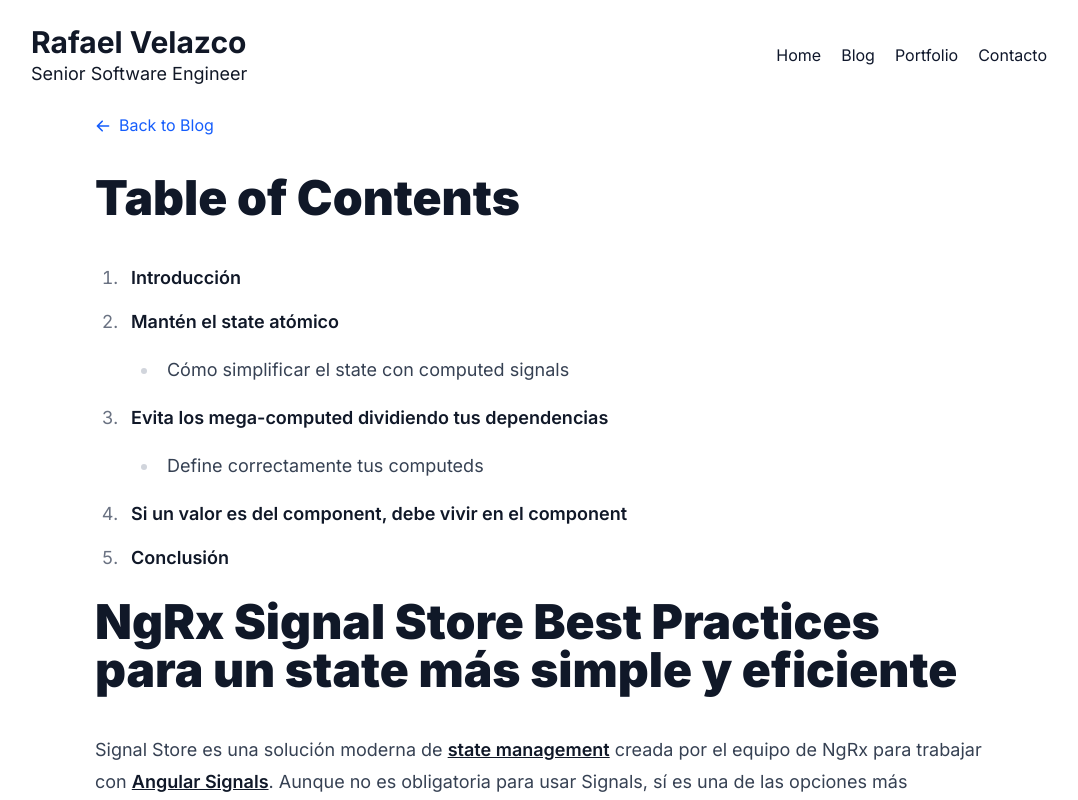
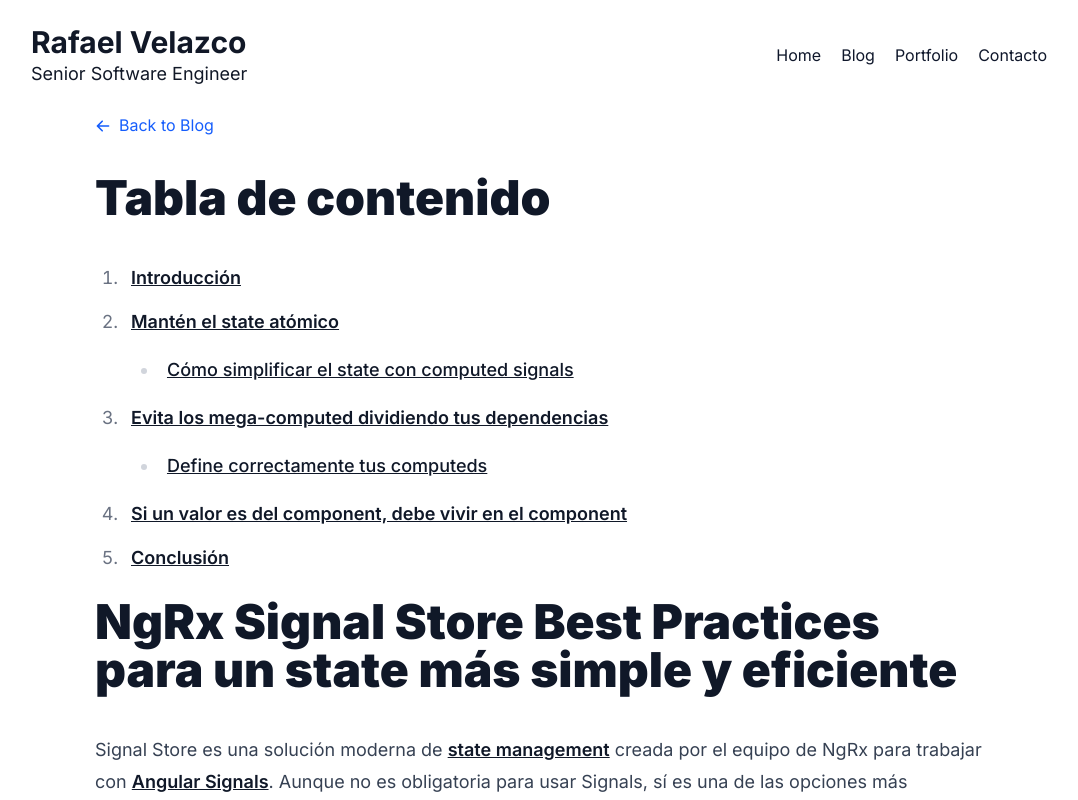
Before and after one commit to rjvelazco/rjvelazco-v2, a Next.js app: page /blog/posts/ngrx-signal-store-best-practices-para-un-state-mas-simple-y-eficiente in a window 1280 px wide. Shown: the top 800 px of the page, without its empty margins (97-1175 px from the left). Built offline with nearby package versions, Linux system fonts and the light colour scheme.

Commit message:
feat(blog): add interactive table of contents with anchor links to NgRx post

```diff
--- a/src/app/(site)/blog/posts/ngrx-signal-store-best-practices-para-un-state-mas-simple-y-eficiente/page.mdx
+++ b/src/app/(site)/blog/posts/ngrx-signal-store-best-practices-para-un-state-mas-simple-y-eficiente/page.mdx
@@ -41,16 +41,17 @@
   return <MdxLayout>{children}</MdxLayout>;
 }
 
-# **Table of Contents**
+# **Tabla de contenido**
 
-1. **Introducción**
-2. **Mantén el state atómico**
-    - Cómo simplificar el state con computed signals
-3. **Evita los mega-computed dividiendo tus dependencias**
-    - Define correctamente tus computeds
-4. **Si un valor es del component, debe vivir en el component**
-5. **Conclusión**
+1. [**Introducción**](#introduccion)
+2. [**Mantén el state atómico**](#mantener-el-state-atomico)
+    - [Cómo simplificar el state con computed signals](#como-simplificar-el-state-con-computed-signals)
+3. [**Evita los mega-computed dividiendo tus dependencias**](#evita-los-mega-computed-dividiendo-tus-dependencias)
+    - [Define correctamente tus computeds](#define-correctamente-tus-computeds)
+4. [**Si un valor es del component, debe vivir en el component**](#si-un-valor-es-del-component-debe-vivir-en-el-component)
+5. [**Conclusión**](#conclusion)
 
+<a id="introduccion"></a>
 # **NgRx Signal Store Best Practices para un state más simple y eficiente**
 
 Signal Store es una solución moderna de [**state management**](https://ngrx.io/guide/store) creada por el equipo de NgRx para trabajar con [**Angular Signals**](https://angular.dev/guide/signals). Aunque no es obligatoria para usar Signals, sí es una de las opciones más recomendadas por su diseño reactivo, escalabilidad y consistencia con la [**arquitectura Reactiva de Angular**](https://angular.dev/guide/signals#reactivity-in-angular).
@@ -64,6 +65,7 @@
 
 ---
 
+<a id="mantener-el-state-atomico"></a>
 ## **⚛️ Mantén el state atómico**
 
 El **state** debe ser lo más **atómico** posible: solo datos “crudos”, sin cálculos, sin información compuesta.
@@ -119,6 +121,7 @@
 
 👉🏻 Las propiedades `subtotal`, `shippingCost`, `discount` y `total` son **derivables**, porque dependen directamente de otras. Por lo que cada vez que actualicemos una propiedad atómica como: `items`, `couponCode` y `shippingMethod` , debemos estar atentos de actualizar las propiedades derivadas.
 
+<a id="como-simplificar-el-state-con-computed-signals"></a>
 ### **✅ Cómo simplificar el state con computed signals**
 
 Las propiedades derivadas deben implementarse como [**`computed`**](https://angular.dev/guide/signals#computed) dentro del store.
@@ -162,6 +165,7 @@
 
 💡 Esto es increíble por ahora cada computed se va a actualizar de forma automática cuando sus dependencias se actualicen.
 
+<a id="evita-los-mega-computed-dividiendo-tus-dependencias"></a>
 ## **⚠️ Evita los mega-computed dividiendo tus dependencias**
 
 Un error frecuente es construir **un solo computed que devuelve un ViewModel completo**, mezclando demasiadas responsabilidades.
@@ -203,6 +207,7 @@
 
 </aside>
 
+<a id="define-correctamente-tus-computeds"></a>
 ### **✅ Define correctamente tus computeds**
 
 Según la documentación de Angular y NgRx, un buen `computed` debe:
@@ -236,6 +241,7 @@
 
 Aquí cada `computed` solo se re-calculará únicamente si sus dependencias cambian ✨.
 
+<a id="si-un-valor-es-del-component-debe-vivir-en-el-component"></a>
 ## **🎯 Si un valor es del component, debe vivir en el component**
 
 El objetivo de **Signal Store** no es reemplazar el estado local, sino complementar la arquitectura.
@@ -295,6 +301,7 @@
 - [**Local component state con Signals**](https://angular.dev/guide/signals#using-signals-in-components)
 - **Principio de responsabilidad única**
 
+<a id="conclusion"></a>
 ## **Conclusión**
 
 Trabajar con Signal Store es mucho más sencillo cuando mantienes el **state** limpio y solo dejas allí lo esencial. Las propiedades derivadas van en **computed**, y las que se usan únicamente en un **component** deben vivir en ese component.
```
